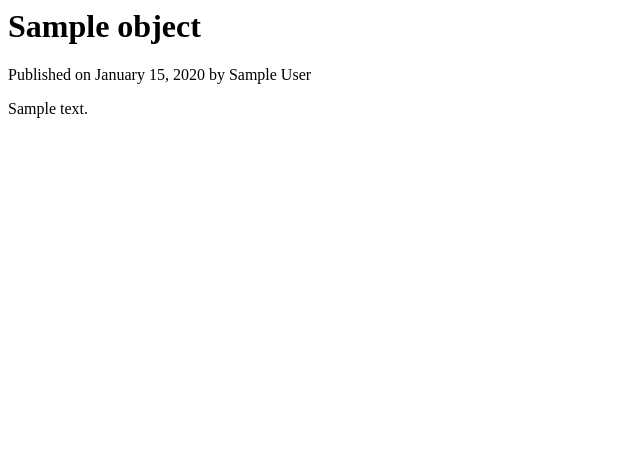
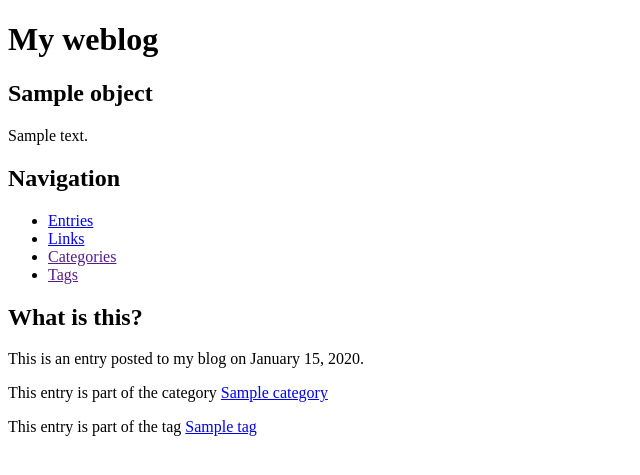
Before and after one commit to grokcode/django-examples, a Django app: template cms/templates/coltrane/entry_detail.html in a window 1280 px wide. Shown: the top 475 px of the page, without its empty margins (0-640 px from the left). Run offline with Django 3.2, Linux system fonts and the light colour scheme; the template is opened without the code that fills it: most values are stand-ins (such as "Sample title", 1, 10 or a date in 2020); parts of the project's set-up code (start-up, migrations or seed data) failed here and were passed over.

Commit message:
Finish templates for entries.

```diff
--- /dev/null
+++ b/cms/templates/base.html
@@ -0,0 +1,27 @@
+<!DOCTYPE html PUBLIC "-//W3C//DTD XHTML 1.0 Strict//EN"
+"http://www.w3.org/TR/xhtml1/DTD/xhtml1-strict.dtd">
+<html xmlns="http://www.w3.org/1999/xhtml" lang="en" xml:lang="en">
+  <head>
+    <title>My weblog {% block title %}{% endblock %}</title>
+  </head>
+  <body class="{% block bodyclass %}{% endblock %}">
+    <div id="header"></div>
+      <h1 id="branding">My weblog</h1>
+    <div id="content">
+      {% block content %}
+      {% endblock %}
+    </div>
+    <div id="sidebar">
+      <h2>Navigation</h2>
+      <ul id="main-nav">
+	<li id="main-nav-entries"><a href="{% url coltrane_entry_archive_index %}">Entries</a></li>
+	<li id="main-nav-links"><a href="{% url coltrane_link_archive_index %}">Links</a></li>
+	<li id="main-nav-categories"><a href="{% comment %} {% url coltrane_category_list %} {% endcomment %}">Categories</a></li>
+	<li id="main-nav-tags"><a href="{% comment %} {% url coltrane_tag_list %} {% endcomment %}">Tags</a></li>
+      </ul>
+      <h2>What is this?</h2>
+      {% block whatis %}
+      {% endblock %}
+    </div>
+  </body>
+</html>
--- /dev/null
+++ b/cms/templates/base_categories.html
@@ -0,0 +1,3 @@
+{% extends "base.html" %}
+{% block title %}| Categories{% endblock %}
+{% block bodyclass %}categories{% endblock %}
--- /dev/null
+++ b/cms/templates/base_entries.html
@@ -0,0 +1,3 @@
+{% extends "base.html" %}
+{% block title %}| Entries{% endblock %}
+{% block bodyclass %}entries{% endblock %}
--- /dev/null
+++ b/cms/templates/base_links.html
@@ -0,0 +1,3 @@
+{% extends "base.html" %}
+{% block title %}| Links{% endblock %}
+{% block bodyclass %}links{% endblock %}
--- /dev/null
+++ b/cms/templates/base_tags.html
@@ -0,0 +1,3 @@
+{% extends "base.html" %}
+{% block title %}| Tags{% endblock %}
+{% block bodyclass %}tags{% endblock %}
--- a/cms/templates/coltrane/entry_detail.html
+++ b/cms/templates/coltrane/entry_detail.html
@@ -1,13 +1,37 @@
-<html>
-  <head>
-    <title>{{ object.title }}</title>
-  </head>
-  <body>
-    <h1>{{ object.title }}</h1>
+{% extends "base_entries.html" %}
 
-      <p>Published on {{ object.pub_date|date:"F j, Y" }} by {{ object.author }} </p>
+{% block title %}{{ block.super }} | {{ object.title }}{% endblock %}
 
-      {{ object.body_html|safe }}
+{% block content %}
+  <h2>{{ object.title }}</h2>
+  {{ object.body_html|safe }}
+{% endblock %}
 
-  </body>
-</html>
+{% block whatis %}
+  <p>This is an entry posted to my blog on {{ object.pub_date|date:"F j, Y" }}.</p>
+  {% if object.categories.count %}
+    <p>This entry is part of the categor{{ object.categories.count|pluralize:"y,ies" }}
+    {% for category in object.categories.all %}
+      <a href="{{ category.get_absolute_url }}">{{ category.title }}</a>
+      {% if forloop.last %}{% else %}
+        {% ifequal forloop.revcounter0 1 %}and {% else %}, {% endifequal %}
+      {% endif %}
+    {% endfor %}
+    </p>
+  {% else %}
+    <p>This entry isn't part of any categories.</p>
+  {% endif %}
+
+  {% if object.tags.count %}
+    <p>This entry is part of the tag{{ object.tags.count|pluralize:",s" }}
+    {% for tag in object.tags.all %}
+      <a href="{{ tag.get_absolute_url }}">{{ tag.title }}</a>
+      {% if forloop.last %}{% else %}
+        {% ifequal forloop.revcounter0 1 %}and {% else %}, {% endifequal %}
+      {% endif %}
+    {% endfor %}
+    </p>
+  {% else %}
+    <p>This entry doesn't have any tags.</p>
+  {% endif %}
+{% endblock %}
```
Also changed, not shown: cms/templates/coltrane/entry_archive.html (+8 -9 lines), cms/templates/coltrane/entry_archive_day.html (+13 -9 lines), cms/templates/coltrane/entry_archive_month.html (+13 -9 lines), cms/templates/coltrane/entry_archive_year.html (+15 -11 lines), cms/cms.db.
